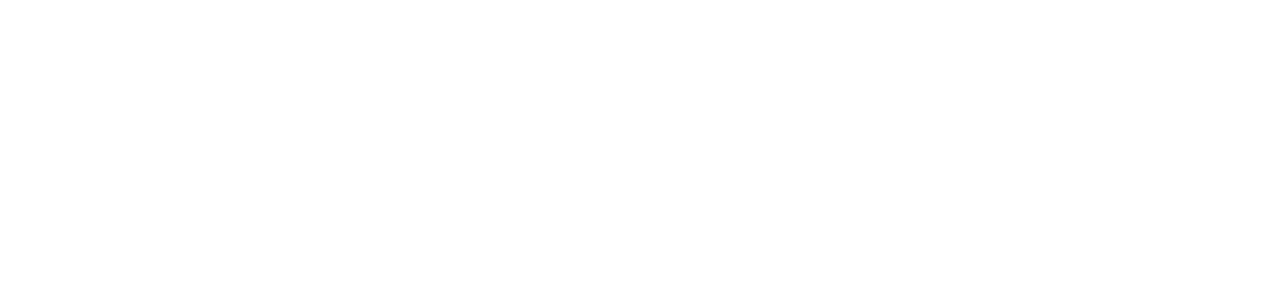
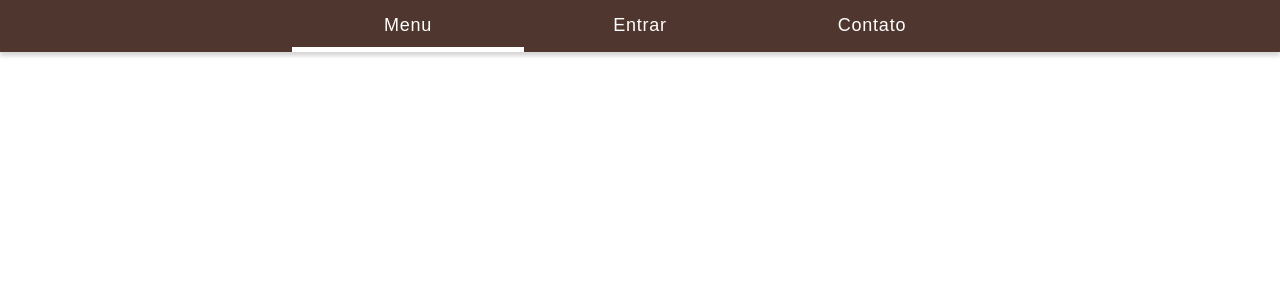
Before and after one commit to joaodantas91/QikServe_frontend-challenge, a React (Vite) app: page / in a window 1280 px wide. Shown: the top 300 px of the page. Built offline with nearby package versions, Linux system fonts and the light colour scheme.

Commit message:
feat: implement header layout and styles

```diff
--- a/src/App.tsx
+++ b/src/App.tsx
@@ -1,6 +1,8 @@
+import { Navbar } from "./components/Navbar";
+
 function App () {
 
-  return (<></>);
+  return (<Navbar />);
 }
 
 export default App
--- /dev/null
+++ b/src/components/Navbar/index.tsx
@@ -0,0 +1,46 @@
+import classes from './styles.module.css';
+import { useMediaQuery } from '../../hooks/useMediaQuery';
+import HamburguerIcon from '../../assets/icons/hamburguer-icon.svg'
+
+export function Navbar () {
+  const lg = useMediaQuery("(min-width: 1024px)");
+  return (
+    <header className={classes.header}>
+
+      <div className="container">
+
+
+        <nav className={classes.nav}>
+          {
+            !lg && <div></div>
+          }
+
+          <ul className={classes.ul}>
+            <li><a className={classes.selected}>Menu</a></li>
+            {
+              lg && (
+                <>
+                  <li><a>Entrar</a></li>
+                  <li><a>Contato</a></li>
+                </>
+              )
+            }
+
+          </ul>
+          {
+            !lg && (
+              <button
+                className={classes.button}
+                aria-label="Toggle navigation menu"
+              >
+                <img src={HamburguerIcon} aria-hidden="true" alt="Hamburguer Icon" />
+              </button>
+            )
+          }
+
+        </nav>
+      </div>
+    </header>
+
+  )
+}
--- /dev/null
+++ b/src/components/Navbar/styles.module.css
@@ -0,0 +1,72 @@
+.header {
+  background-color: var(--primary-color);
+  padding-block: 18px;
+  color: var(--light-color);
+}
+
+.nav {
+  display: flex;
+  gap: var(--spacing-unit);
+}
+
+.nav>div {
+  width: 30px;
+}
+
+.ul {
+  flex: 1;
+  display: flex;
+  justify-content: center;
+  align-items: center;
+  list-style: none;
+  padding: 0;
+}
+
+.ul a {
+  font-size: 18px;
+  font-weight: 500;
+  line-height: 21.09px;
+  letter-spacing: 0.75px;
+}
+
+@media (min-width: 1024px) {
+  .header {
+    padding-block: 0;
+    box-shadow: 0px 4px 4px 0px #00000029;
+  }
+
+  .ul a {
+    display: flex;
+    align-items: center;
+    justify-content: center;
+    width: 232px;
+    height: 52px;
+    position: relative;
+  }
+
+  a::before {
+    content: '';
+    display: block;
+    position: absolute;
+    left: 0;
+    bottom: 0;
+    opacity: 0;
+    background: var(--light-color);
+    height: 5px;
+    width: 100%;
+    transition: opacity 0.2s;
+  }
+
+  .ul a.selected::before {
+    opacity: 1;
+  }
+}
+
+.button {
+  display: flex;
+  align-items: center;
+  justify-content: center;
+  background: none;
+  border: none;
+  width: fit-content;
+}
--- /dev/null
+++ b/src/hooks/useMediaQuery.ts
@@ -0,0 +1,15 @@
+import { useEffect, useMemo, useState } from "react";
+
+export function useMediaQuery (query: string) {
+  const mediaQuery = useMemo(() => window.matchMedia(query), [query]);
+  const [match, setMatch] = useState(mediaQuery.matches);
+
+  useEffect(() => {
+    const onChange = () => setMatch(mediaQuery.matches);
+    mediaQuery.addEventListener("change", onChange);
+
+    return () => mediaQuery.removeEventListener("change", onChange);
+  }, [mediaQuery]);
+
+  return match;
+}
--- a/src/styles/global.css
+++ b/src/styles/global.css
@@ -1,5 +1,26 @@
 :root {
   --primary-color: #4F372F;
   --secondary-color: #2ecc71;
+  --light-color: #fff;
   --bg-color: #EEEEEE;
+
+  --spacing-unit: 8px;
+
+  --breakpoint-lg: 1024px;
 }
+
+body {
+  font-family: sans-serif;
+}
+
+.container {
+  /* 16px for each side padding */
+  max-width: calc(1024px + 16px + 16px);
+  margin: 0 auto;
+  padding: 0 16px;
+  width: 100%;
+}
+
+button {
+  cursor: pointer;
+}
--- /dev/null
+++ b/src/utils/resizeWindow.ts
@@ -0,0 +1,5 @@
+export const resizeWindow = (width: number, height: number) => {
+  window.innerWidth = width;
+  window.innerHeight = height;
+  window.dispatchEvent(new Event('resize'));
+};
```
Also changed, not shown: src/assets/icons/hamburguer-icon.svg (added), 1 other file (tests, documents, lock files or other folders).
